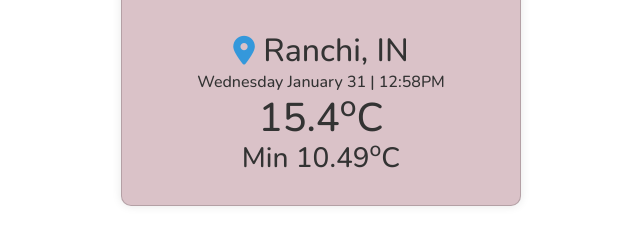
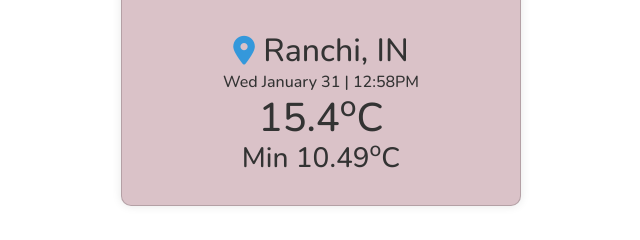
Before and after one commit to Nawprit163/WeatherFoercast, a website: page index.html in a window 1280 px wide. Shown: the part 336-576 px from the top of the page, 319-959 px from the left. Drawn offline with nearby package versions, Linux system fonts and the light colour scheme.

Commit message:
added node file

```diff
--- a/index.html
+++ b/index.html
@@ -39,13 +39,13 @@
         const getCurrentDay =() =>
         {
             var week = new Array(7);
-            week[0] = "Sunday";
-            week[1] = "Monday";
-            week[2] = "Tuesday";
-            week[3] = "Wednesday";
-            week[4] = "Thursday";
-            week[5] = "Friday";
-            week[6] = "Saturday";
+            week[0] = "Sun";
+            week[1] = "Mon";
+            week[2] = "Tues";
+            week[3] = "Wed";
+            week[4] = "Thur";
+            week[5] = "Fri";
+            week[6] = "Sat";
             let curr_time = new Date();
             let ans_day = week[curr_time.getDay()];
             return ans_day;
```
Also changed, not shown: index.js (added, +23 -0 lines), package.json (added, +14 -0 lines), 1 other file.
